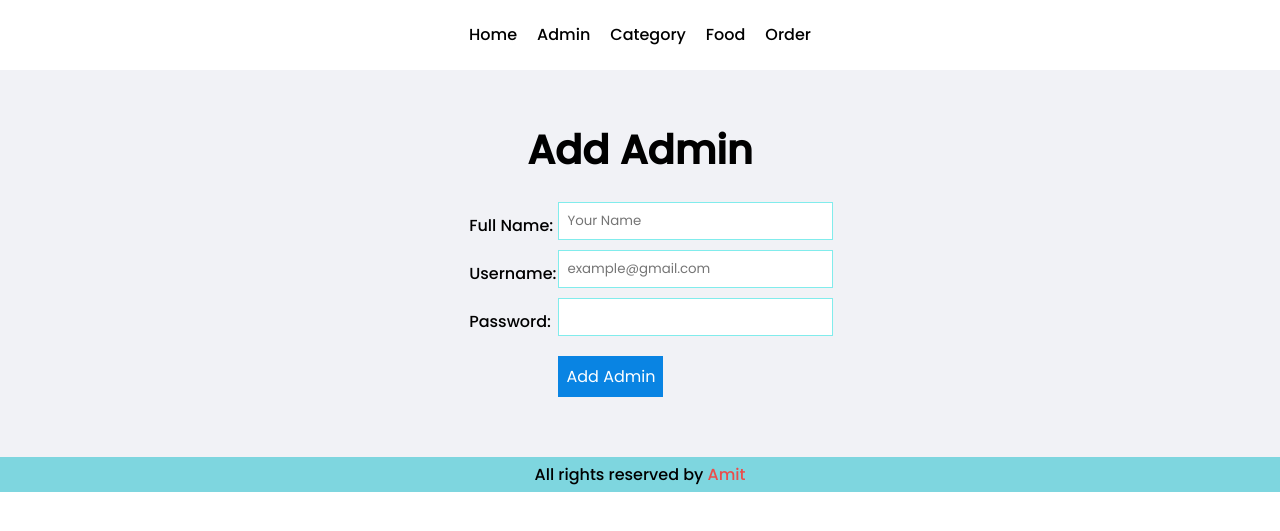
After one commit to coderamit01/food-restaurant, a PHP site: page /food-restaurant/admin/add-admin.php in a window 1280 px wide. The commit adds this page. Shown: the top 531 px of the page. Run offline with PHP 8.4, Linux system fonts and the light colour scheme.

Commit message:
add some function on add-admin.php page

```diff
--- /dev/null
+++ b/admin/add-admin.php
@@ -0,0 +1,39 @@
+<?php
+  include_once('partials/header.php');
+
+  if(isset($_POST['submit'])){
+    $fname = $_POST['fname'];
+    $username = $_POST['usrname'];
+    $pass = md5($_POST['password']);
+
+    $sql = mysqli_query($connection, "INSERT INTO tbl_admin (full_name, username, password) VALUES ('$fname', '$username', '$pass')");
+
+  }
+?>
+<section class="main-content">
+  <div class="container">
+    <h1 class="text-center">Add Admin</h1>
+    <form class="tbl-info" action="" method="POST">
+      <table>
+        <tr>
+          <td>Full Name:</td>
+          <td><input type="text" name="fname" placeholder="Your Name"></td>
+        </tr>
+        <tr>
+          <td>Username:</td>
+          <td><input type="text" name="usrname" placeholder="example@gmail.com"></td>
+        </tr>
+        <tr>
+          <td>Password:</td>
+          <td><input type="password" name="password"></td>
+        </tr>
+        </tr>
+        <tr>
+          <td class="collapse-2"></td>
+          <td><input class="btn-primary" type="Submit" name="submit" value="Add Admin"></td>
+        </tr>
+      </table>
+    </form>
+  </div>
+</section>
+<?php include_once('partials/footer.php'); ?>
--- /dev/null
+++ b/admin/config.php
@@ -0,0 +1,14 @@
+<?php
+//session start
+  session_start();
+  //site url
+  define("SITEURL", 'http://localhost/food-restaurant');
+  //connect to localhost
+  define("DB_SERVER", 'localhost');
+  define("DB_USER", 'root');
+  define("DB_PASS", 'root');
+  define("DB_NAME", 'food');
+  //connect to database
+  $connection = mysqli_connect(DB_SERVER, DB_USER, DB_PASS, DB_NAME);
+
+?>
--- a/admin/manage-admin.php
+++ b/admin/manage-admin.php
@@ -5,7 +5,7 @@
     <div class="container">
       <h1 class="text-center">Manage Admin</h1>
       <!-- Add Admin button -->
-      <a class="btn-primary" href="">Add Admin</a>
+      <a class="btn-primary" href="add-admin.php">Add Admin</a>
       <table class="tbl">
         <tr>
           <th>S.N</th>
--- a/admin/partials/header.php
+++ b/admin/partials/header.php
@@ -1,3 +1,4 @@
+<?php include_once('config.php'); ?>
 <!DOCTYPE html>
 <html lang="en">
 <head>
--- a/css/admin.css
+++ b/css/admin.css
@@ -139,6 +139,28 @@
 .tbl tr:nth-child(even) {
   background-color: #82ccdd4a;
 }
+/* Manage Admin end here */
+
+/* Add Admin area start here */
+.tbl-info {
+  max-width: 30%;
+  margin: 0 auto;
+  margin-top: 20px;
+}
+.tbl-info tr td {
+  font-size: 16px;
+  font-weight: 500;
+}
+.tbl-info input {
+  padding: 8px;
+  border: 1px solid #81ecec;
+  margin-bottom: 8px;
+}
+.tbl-info .btn-primary {
+  border: none;
+  margin-top: 10px;
+}
+/* Add Admin area end here */
 
 
 
```
